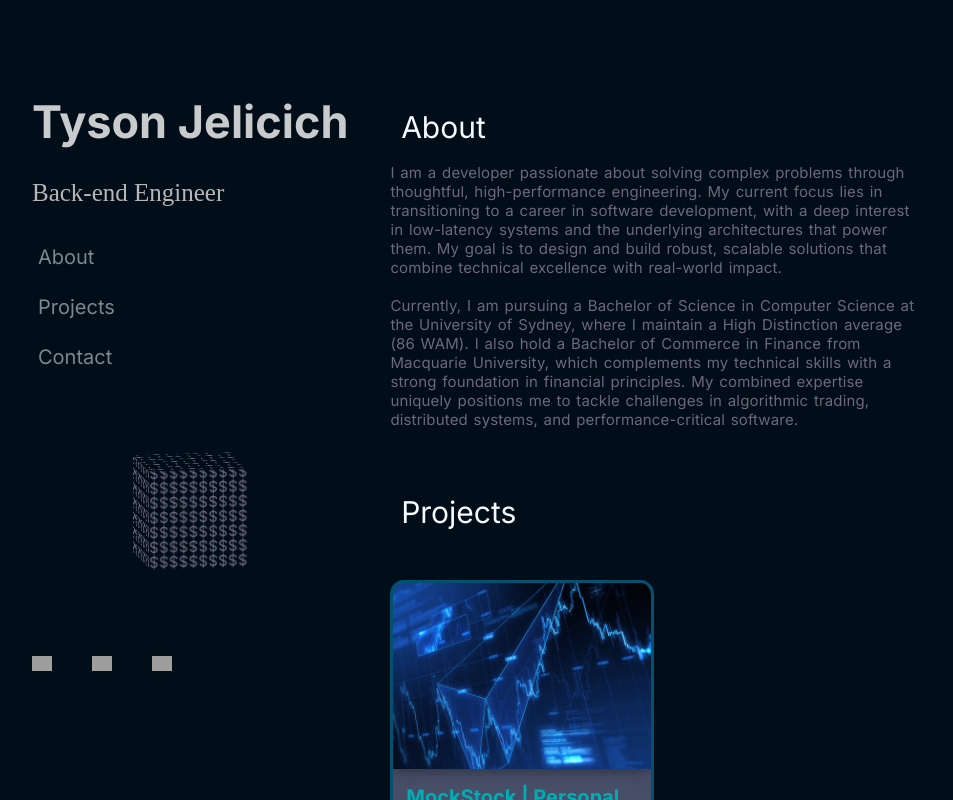
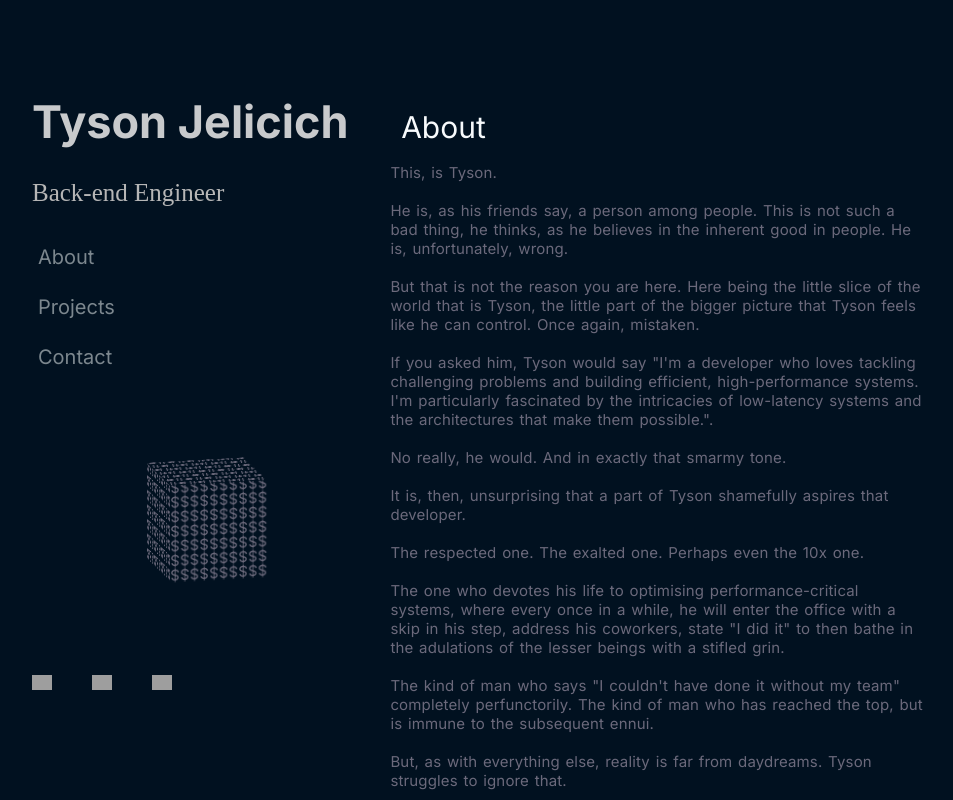
Before and after one commit to OldMateTys/Portfolio, a React (Create React App) app: page / in a window 1280 px wide. Shown: the top 800 px of the page, without its empty margins (160-1113 px from the left). Built offline with nearby package versions, Linux system fonts and the light colour scheme; grey boxes are pictures that could not be loaded.

Commit message:
Updated About section & Included scrolling

```diff
--- a/src/App.css
+++ b/src/App.css
@@ -74,23 +74,38 @@
   margin-top: 20px;
 }
 
-.custom-scroll::-webkit-scrollbar {
+
+
+html.custom-scroll, body.custom-scroll {
+  height: 100%;
+  overflow: hidden; /* Prevent default scrollbars and ensure consistent custom scrolls */
+}
+
+body.custom-scroll {
+  overflow-y: auto; /* Enable vertical scrolling for the page */
+}
+
+::-webkit-scrollbar {
   width: 8px;
 }
 
-.custom-scroll::-webkit-scrollbar-track {
-  background: #222831;
+::-webkit-scrollbar-track {
+  background: #011120;
 }
 
-.custom-scroll::-webkit-scrollbar-thumb {
-  background: #888;
+::-webkit-scrollbar-thumb {
+  background: #4b4b4d;
   border-radius: 4px;
 }
 
-.custom-scroll::-webkit-scrollbar-thumb:hover {
-  background: #555;
+
+.it {
+  font-style: italic;
 }
 
+.bl {
+  font-weight: 700px;;
+}
 .h1 {
   font-family: 'NewsReader', serif;
   font-weight: 700;
@@ -128,20 +143,23 @@ html, body, #root {
   width: 100%;
   height: 100%;
   box-sizing: border-box;
-  background-color: #010d18  ;
+  background-color: #011120  ;
   justify-items: center;
+  overflow-y: auto;
+  scroll-behavior: smooth;
 }
 
 .header {
-  background-color: #010d18;
+  background-color: #011120;
   position: fixed;
-  flex: 0 0 40%;
+  width: 350px;
   height: 100vh;
+  right: calc(100%+350px);
 
 }
 
 .nav {
-  border-color: #010d18;
+  border-color: #011120;
   display: flex;
   flex-direction: column;
 
@@ -170,7 +188,7 @@ html, body, #root {
   width: 100px;
   height: 50px;
   color: #7c878e ;
-  background-color: #010d18;
+  background-color: #011120;
   border: 0cm;
   transition: 0.5s all;
   text-align: left;
@@ -203,7 +221,7 @@ html, body, #root {
   align-items: center;
   display: flex;
   justify-content: center;
-  padding-top: 5%;
+  margin-top: 5%;
   margin-left: 40%;
 }
 
@@ -220,6 +238,7 @@ html, body, #root {
   font-family: 'Inter', serif;
   word-spacing: 0.35mm;
   letter-spacing: 0.04mm;
+  justify-content: space-evenly;
 
 }
 
@@ -334,3 +353,37 @@ html, body, #root {
   background-color: #222831;
   cursor: pointer;
 }
+
+@media screen and (max-width: 1250px) { /* Adjust the max-width as needed */
+
+  .site {
+    flex-direction: column;
+  }
+  .header {
+    position: static; /* Makes the sidebar static */
+    width: 100%; /* Adjust to fit the smaller layout */
+    height: auto; /* Let the content define the height */
+  }
+
+  .main {
+    margin-left: 0; /* Remove the space for the fixed sidebar */
+  }
+
+  .tile {
+    width: 40%;
+  }
+}
+
+@media screen and (max-width: 1000px) { /* Adjust the max-width as needed */
+
+  .tileText{
+    color: transparent;
+  }
+  .imageContainer {
+    height: 80%;
+  }
+
+  .tileTitle {
+    font-size: 12px;
+  }
+}
--- a/src/App.js
+++ b/src/App.js
@@ -10,6 +10,32 @@ import linkedin from './resources/linkedin.svg';
 
 function App() {
 
+  const aboutRef = useRef(null);
+  const projectsRef = useRef(null);
+  const contactRef = useRef(null);
+
+  const scrollTo = (i) => {
+
+    if (i == 0) {
+      aboutRef.current.scrollIntoView({
+        behavior: 'smooth', // Smooth scrolling
+        block: 'start',     // Aligns About at the top of the viewport
+      });
+    }
+    else if (i == 1) {
+      projectsRef.current.scrollIntoView({
+        behavior: 'smooth', // Smooth scrolling
+        block: 'start',     // Aligns About at the top of the viewport
+      });
+    }
+    else if (i == 2) {
+      contactRef.current.scrollIntoView({
+        behavior: 'smooth', // Smooth scrolling
+        block: 'start',     // Aligns About at the top of the viewport
+      });
+    }
+  }
+
   useEffect(() => {
     document.title = "Tyson's Portfolio";
   }, []);
@@ -17,11 +43,12 @@ function App() {
   return (
     <>
     <div className='site custom-scroll'>
-        <Header />
+        <Header scrollToAbout={() => scrollTo(0)} scrollToProjects={() => scrollTo(1)} scrollToContact={() => scrollTo(2)}/>
         <div style={{display: 'flex', flexDirection: 'column'}}>
-          <About />
-          <Projects />
-          <Contact />
+          <About aboutRef={aboutRef} />
+          <Projects projectsRef={projectsRef} />
+          <Contact contactRef={contactRef} />
+          <br></br><br></br><br></br><br></br><br></br><br></br><br></br><br></br><br></br><br></br><br></br><br></br><br></br><br></br><br></br><br></br><br></br><br></br><br></br><br></br><br></br><br></br><br></br><br></br><br></br><br></br><br></br><br></br><br></br><br></br><br></br><br></br><br></br><br></br><br></br><br></br><br></br><br></br><br></br><br></br><br></br><br></br><br></br><br></br><br></br><br></br><br></br><br></br><br></br><br></br><br></br><br></br><br></br><br></br><br></br><br></br><br></br><br></br><br></br><br></br><br></br><br></br><br></br><br></br><br></br><br></br><br></br><br></br><br></br><br></br><br></br><br></br><br></br><br></br><br></br><br></br><br></br><br></br><br></br><br></br><br></br><br></br><br></br><br></br><br></br>
         </div>
     </div>
     </>
@@ -53,7 +80,7 @@ function RotatingCube() {
     { className: "back", char: "#" },
     { className: "left", char: "%" },
     { className: "right", char: "&" },
-    { className: "top", char: "+" },
+    { className: "top", char: "#" },
     { className: "bottom", char: "@" },
   ];
   return (
@@ -77,16 +104,17 @@ function RotatingCube() {
 }
 
 
-function Header() {
+function Header({scrollToAbout, scrollToProjects, scrollToContact}) {
+
 
   return (
     <div className="header" >
       <h1 className={`logo`}>Tyson Jelicich</h1>
       <p className='title'>Back-end Engineer</p>
       <div className='nav'>
-        <button type='button' className='button p1'>About</button>
-        <button type='button' className='button p1'>Projects</button>
-        <button type='button' className='button p1'>Contact</button>
+        <button type='button' className='button p1' onClick={scrollToAbout}>About</button>
+        <button type='button' className='button p1' onClick={scrollToProjects}>Projects</button>
+        <button type='button' className='button p1' onClick={scrollToContact}>Contact</button>
       </div>
       <RotatingCube />
       <Icons />
@@ -115,7 +143,7 @@ function Icons() {
   );
 }
 
-function Projects() {
+function Projects({ projectsRef }) {
 
   const [jsonData, setJsonData] = useState(data);
 
@@ -153,7 +181,7 @@ function Projects() {
   return (
     <div className='main'>
       <div className='block'>
-        <h1 className='p heading'>Projects</h1>
+        <h1 className='p heading' ref={projectsRef}>Projects</h1>
         <div className='tileContainer'>
           <Tile i={0} onClick={() => handleClick(0)} />
           <Tile i={1} onClick={() => handleClick(1)} />
@@ -165,23 +193,81 @@ function Projects() {
 
 }
 
-function About() {
+function About({aboutRef}) {
   return (
     <div className='main'>
       <div className='block'>
-      <div className='p heading'>About</div>
+      <div className='p heading' ref={aboutRef}>About</div>
       <br />
-      <div className='aboutText'>I am a developer passionate about solving complex problems through thoughtful, high-performance engineering. My current focus lies in transitioning to a career in software development, with a deep interest in low-latency systems and the underlying architectures that power them. My goal is to design and build robust, scalable solutions that combine technical excellence with real-world impact.<br /> <br/>
-Currently, I am pursuing a Bachelor of Science in Computer Science at the University of Sydney, where I maintain a High Distinction average (86 WAM). I also hold a Bachelor of Commerce in Finance from Macquarie University, which complements my technical skills with a strong foundation in financial principles. My combined expertise uniquely positions me to tackle challenges in algorithmic trading, distributed systems, and performance-critical software.</div>
+      <div className='aboutText'>
+      This, is Tyson.
+      <br></br><br></br>
+      He is, as his friends say, a person among people. This is not such a bad thing,
+      he thinks, as he believes in the inherent good in people. He is, unfortunately, wrong.
+      <br></br><br></br>
+      But that is not the reason you are here. Here being the little slice of the world that is Tyson, the
+      little part of the bigger picture that Tyson feels like he can control. Once again, mistaken.
+      <br></br><br></br>
+      If you asked him, Tyson would say "I'm a developer who loves tackling challenging problems and building efficient,
+      high-performance systems. I'm particularly fascinated by the intricacies of low-latency
+      systems and the architectures that make them possible.".
+      <br></br><br></br>
+      No really, he would. And in exactly that smarmy tone.
+      <br></br><br></br>
+      It is, then, unsurprising that a part of Tyson shamefully aspires that developer.
+      <br></br><br></br>
+      The respected one. The exalted one. Perhaps even the 10x one.
+      <br></br><br></br>
+      The one who devotes his life to optimising performance-critical systems,
+      where every once in a while, he will enter the office with a skip in his step, address his coworkers,
+      state "I did it" to then bathe in the adulations of the lesser beings with a stifled grin.
+      <br></br><br></br>
+      The kind of man who says "I couldn't have done it without my team" completely perfunctorily. The kind of man who has reached the top, but is immune to the subsequent ennui.
+      <br></br><br></br>
+      But, as with everything else, reality is far from daydreams. Tyson struggles to ignore that.
+      <br></br><br></br>
+      To date, one could well say that Tyson has done all the right things. He completed High School,
+      got accepted into a B.Comm. degree at the local university, then obtained full-time employment after graduating.
+      <br></br><br></br>
+      He even enjoyed it.
+      <br></br><br></br>
+      But yet, he felt like something was missing. A quiet but persistent part of him felt that there was more to life than writing loans.
+      Even his natural talents at bottling things up wasn't enough.
+      <br></br><br></br>
+      So, in a puzzling display of logic, he came to the conclusion that 17 years of study simply wasn't enough, and proceeded to hop into the ring once more.
+      <br></br><br></br>
+      <br></br><br></br>
+      ...
+      <br></br><br></br>
+      <br></br><br></br>
+      And now, I suppose, we are here. Today.
+      <br></br><br></br>
+      Tyson is content. His marks are stellar, he is proud to be working hard and has been consistently getting around to starting and completing project ideas.
+      <br></br><br></br>
+      He says that he is working on the whole first-person perspective thing, but at this point I think it's beyond him.
+      <br></br><br></br>
+      I think he is spending too much time in the surf. We told him from the start that he should choose a lane and stay in it.
+      <br></br><br></br>
+      Anyway, thanks for reading, and if you made it this far, read further idk it's your life.
+      <br></br><br></br>
+      <p className='it'>
+      If you're interested in collaborating on a project or just want to have a chat, feel free to get
+      in touch—I'm always keen to connect with like-minded people!
+      </p>
+
+    </div>
       </div>
     </div>
   );
 }
 
-function Contact() {
+function Contact({contactRef}) {
   return (
     <div className='main'>
+        <div className='block'>
+        <div className='p heading' ref={contactRef}>Contact</div>
 
+        </div>
     </div>
   );
 }
```
